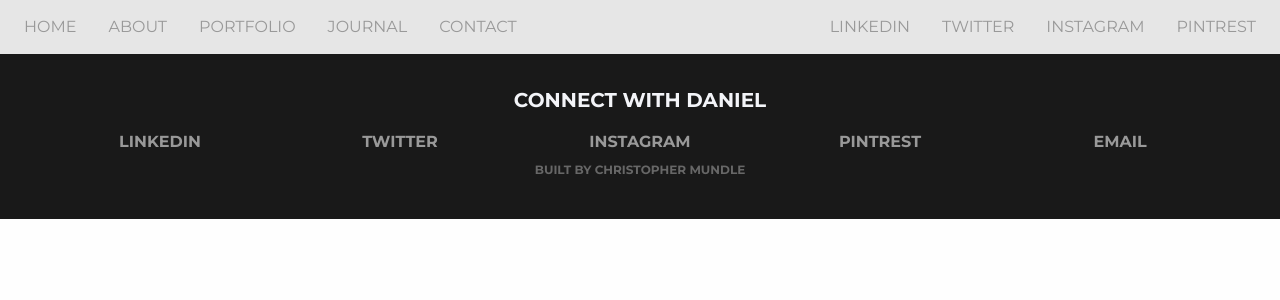
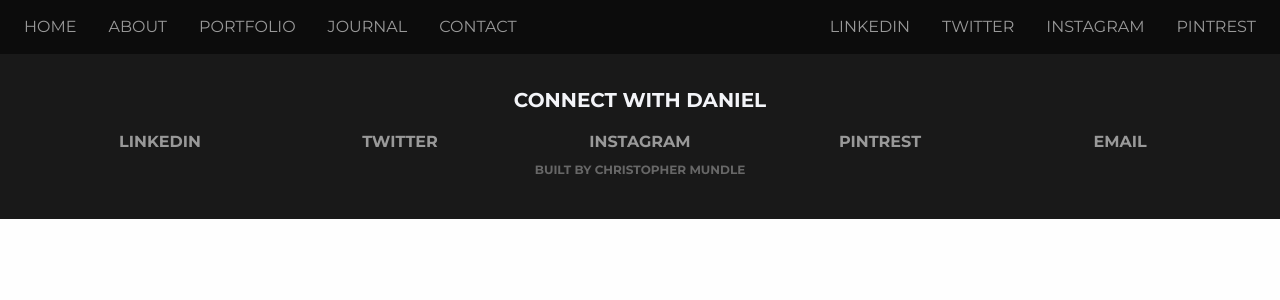
Before and after one commit to cmundle/daniel-hildreth-portfolio, a Jekyll site: the page built from contact/index.html, in a window 1280 px wide. Shown: the top 300 px of the page. Built offline with Jekyll 4.4.1, drawn with Linux system fonts in a browser that asks for light colours.

Commit message:
Top-bar and index header
Added better styles for x-large displays for the index's header image
and overlay. Changed background-color for tablet and desktop's
navigation.

```diff
--- a/css/main.scss
+++ b/css/main.scss
@@ -182,10 +182,21 @@ header {
   }
 
   .top-bar {
+    background-color: $navBackground;
 
     #responsive-menu {
 
+      .top-bar-left {
+        ul {
+          background-color: $navBackground;
+        }
+      }
+
       .top-bar-right {
+        ul {
+          background-color: $navBackground;
+        }
+
         @include at-query($min, $medium) {
           display: none;
         }
@@ -279,14 +290,18 @@ header {
       height: 70vh;
 
       .headerOverlay {
-        top: 54px;
         height: 70vh;
       }
 
     }
 
     @include at-query($min, $xlarge) {
-      height: 80vh;
+      height: 73vh;
+
+      .headerOverlay {
+        height: 73vh;
+      }
+
     }
 
   }
```
